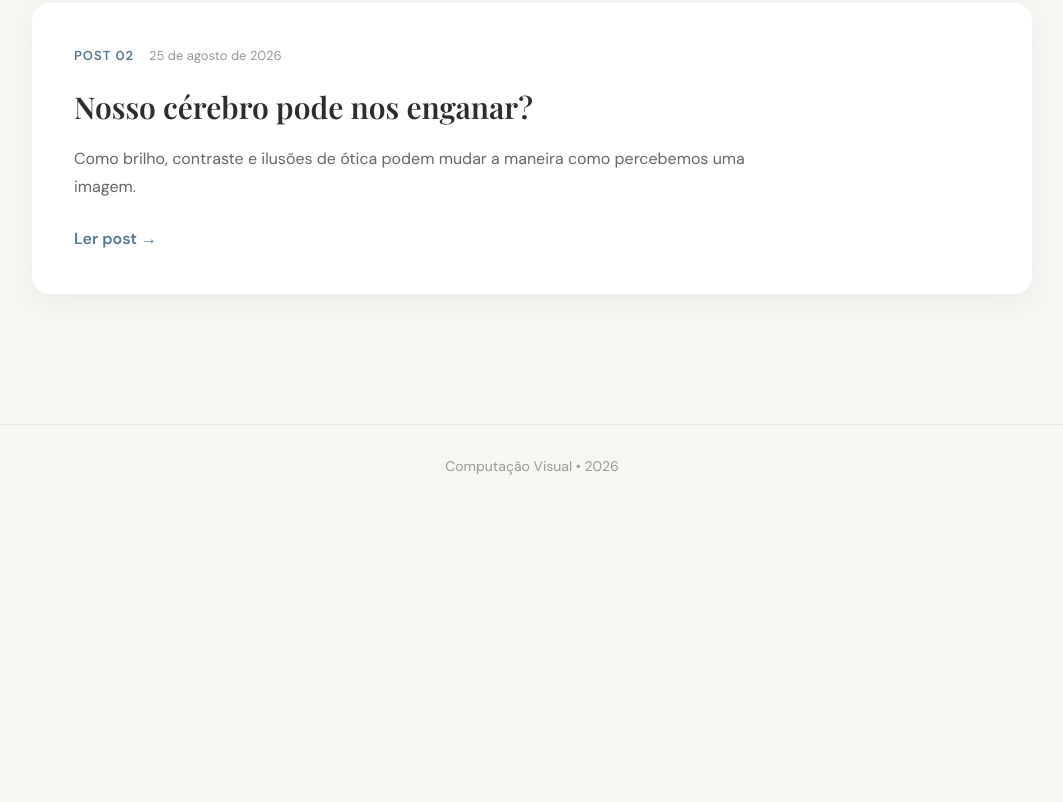
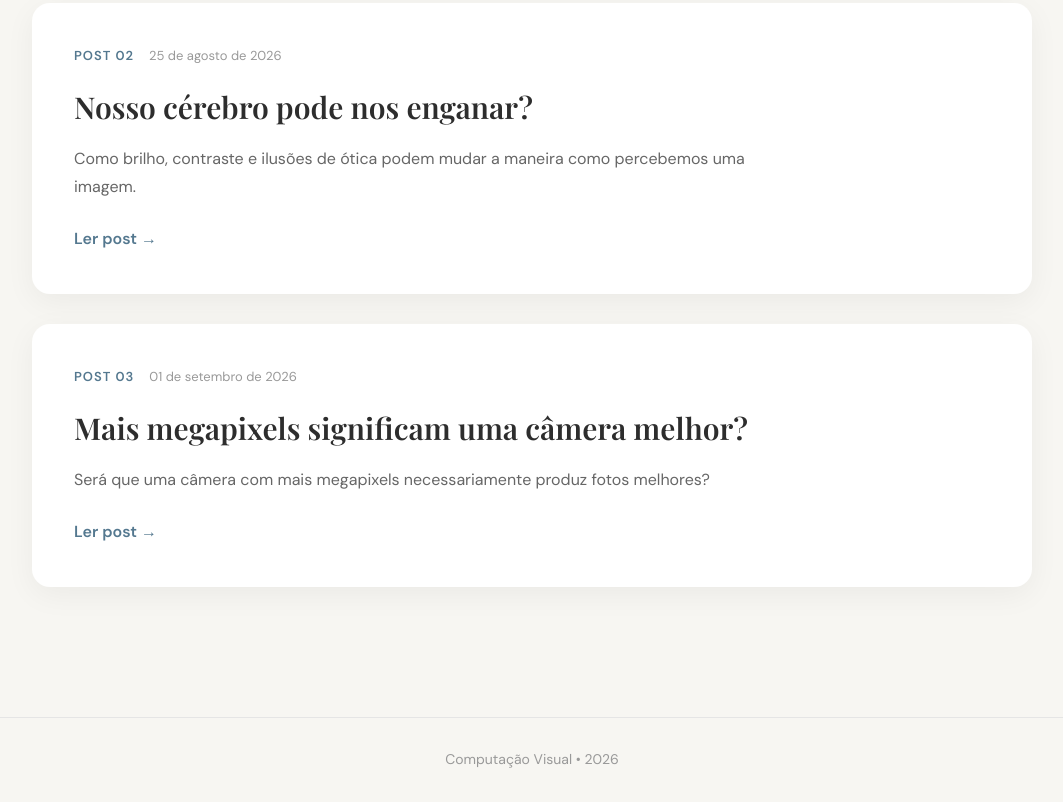
Before and after one commit to andreczz/andreczz.github.io, a plain HTML site: page index.html in a window 1280 px wide. Shown: the part 824-1626 px from the top of the page, without its empty margins (108-1171 px from the left). Before the commit the page ends 1333 px from the top, so only its background shows below. Drawn offline with nearby package versions, Linux system fonts and the light colour scheme; a web font is replaced by a local one.

Commit message:
Update index.html

```diff
--- a/index.html
+++ b/index.html
@@ -39,6 +39,7 @@
 
         <section class="posts">
 
+            <!-- POST 01 -->
             <article class="card">
 
                 <div class="card-info">
@@ -58,6 +59,9 @@
                 </a>
 
             </article>
+
+
+            <!-- POST 02 -->
             <article class="card">
 
                 <div class="card-info">
@@ -77,6 +81,29 @@
                 </a>
 
             </article>
+
+
+            <!-- POST 03 -->
+            <article class="card">
+
+                <div class="card-info">
+                    <span class="numero-post">POST 03</span>
+                    <span class="data">01 de setembro de 2026</span>
+                </div>
+
+                <h3>Mais megapixels significam uma câmera melhor?</h3>
+
+                <p>
+                    Será que uma câmera com mais megapixels necessariamente
+                    produz fotos melhores?
+                </p>
+
+                <a href="posts/post3.html" class="botao">
+                    Ler post →
+                </a>
+
+            </article>
+
         </section>
 
     </main>
```
Lines whose indentation alone changed are shown as unchanged.
